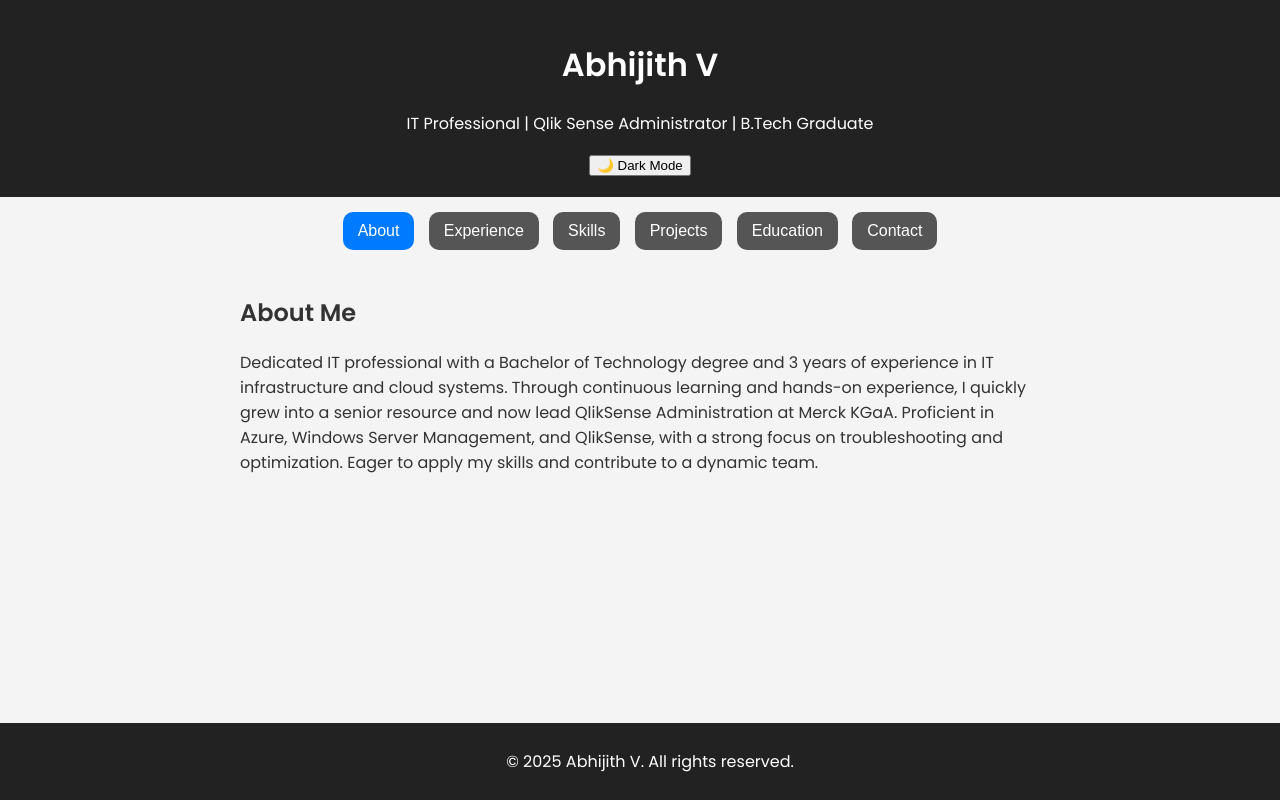
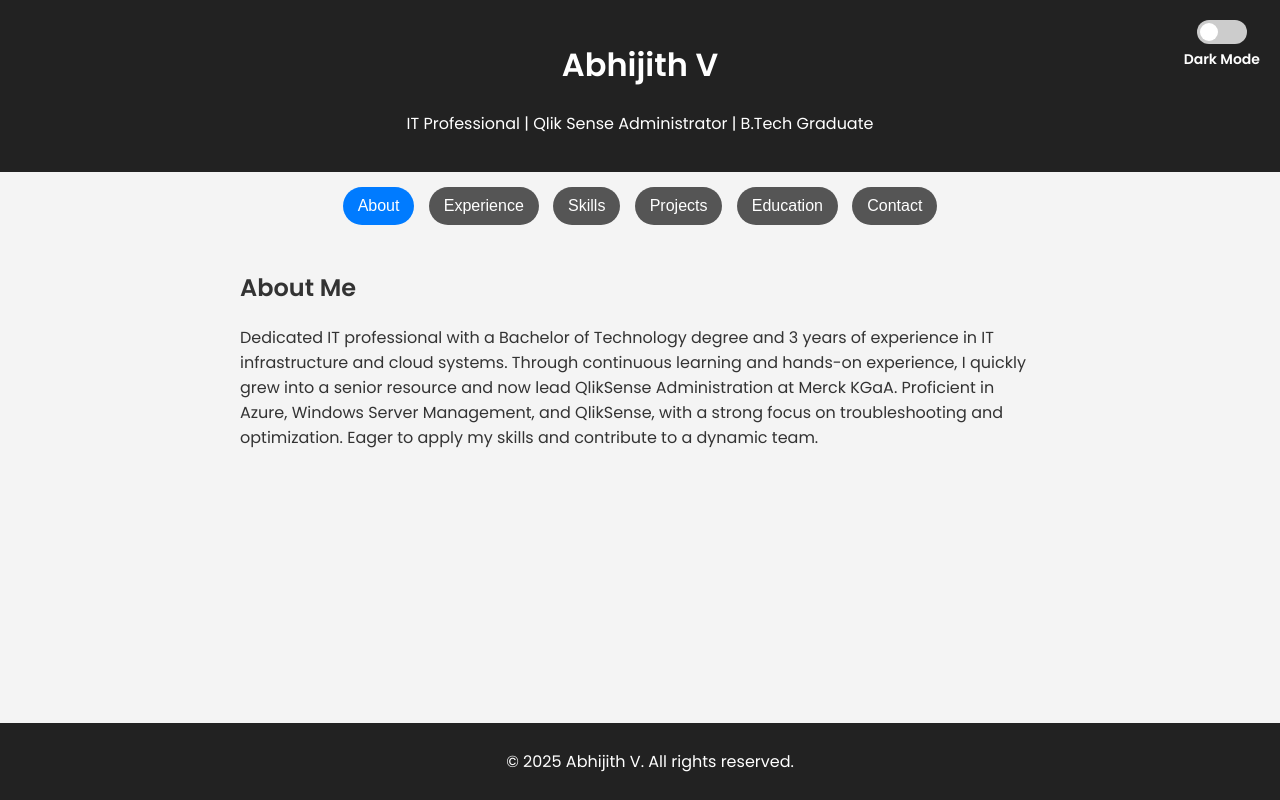
Before and after one commit to juzkiddin/personal-website, a plain HTML site: page index.html in a window 1280 px wide. Drawn offline with Linux system fonts and the light colour scheme.

Commit message:
Smoothening of site and dark mode toggle

```diff
--- a/index.html
+++ b/index.html
@@ -15,8 +15,16 @@
     <header>
         <h1>Abhijith V</h1>
         <p>IT Professional | Qlik Sense Administrator | B.Tech Graduate</p>
-        <button id="dark-mode-toggle">🌙 Dark Mode</button>
     </header>
+
+    <!-- Dark Mode Toggle Switch -->
+    <div class="switch-container">
+        <label class="switch">
+            <input type="checkbox" id="dark-mode-toggle">
+            <span class="slider"></span>
+        </label>
+        <span class="switch-text">Dark Mode</span>
+    </div>
 
     <nav>
         <button class="tab-button active" data-tab="about">About</button>
--- a/script.js
+++ b/script.js
@@ -1,17 +1,32 @@
 document.addEventListener("DOMContentLoaded", function() {
     const tabButtons = document.querySelectorAll(".tab-button");
     const contentArea = document.getElementById("content");
+    const darkModeToggle = document.getElementById("dark-mode-toggle");
 
     function loadSection(section) {
+        const contentArea = document.getElementById("content"); // Ensure this matches your actual content container
+
+        // Apply fade-out effect
+        contentArea.style.opacity = "0";
+
+        // Wait for fade-out to complete before loading new content
+        setTimeout(() => {
             fetch(`sections/${section}.html`)
                 .then(response => response.text())
                 .then(data => {
                     contentArea.innerHTML = data;
+
+                    // Apply fade-in effect after updating content
+                    contentArea.style.opacity = "1";
                 })
                 .catch(error => {
                     contentArea.innerHTML = "<p>Failed to load content.</p>";
                     console.error("Error loading section:", error);
+
+                    // Make sure it fades in even on error
+                    contentArea.style.opacity = "1";
                 });
+        }, 300); // This timeout should match the CSS transition time
     }
 
     // Initial load
@@ -26,8 +41,18 @@ document.addEventListener("DOMContentLoaded", function() {
     });
 
     // Dark Mode Toggle
-    const darkModeToggle = document.getElementById("dark-mode-toggle");
-    darkModeToggle.addEventListener("click", () => {
+    if (localStorage.getItem("darkMode") === "enabled") {
+        document.body.classList.add("dark-mode");
+        darkModeToggle.checked = true;
+    }
+
+    darkModeToggle.addEventListener("change", () => {
         document.body.classList.toggle("dark-mode");
+
+        if (document.body.classList.contains("dark-mode")) {
+            localStorage.setItem("darkMode", "enabled");
+        } else {
+            localStorage.setItem("darkMode", "disabled");
+        }
     });
 });
--- a/styles.css
+++ b/styles.css
@@ -6,6 +6,7 @@ body {
     color: #333;
     margin: 0;
     padding: 0;
+    transition: background-color 0.5s ease-in-out, color 0.5s ease-in-out;
 }
 
 header {
@@ -33,7 +34,12 @@ nav {
     margin: 5px;
     cursor: pointer;
     font-size: 16px;
-    border-radius: 10px;
+    border-radius: 22px; /* Rounded corners */
+    transition: background 0.3s;
+}
+
+.tab-button:hover {
+    background: #777;
 }
 
 .tab-button.active {
@@ -99,7 +105,7 @@ html {
 /* Dark Mode */
 .dark-mode {
     background-color: #222;
-    color: #fff;
+    color: white;
 }
 
 footer {
@@ -112,3 +118,71 @@ footer {
     width: 100%;
     bottom: 0;
 }
+
+.switch {
+    position: relative;
+    display: inline-block;
+    width: 50px;
+    height: 24px;
+}
+
+.switch input {
+    opacity: 0;
+    width: 0;
+    height: 0;
+}
+
+.slider {
+    position: absolute;
+    cursor: pointer;
+    top: 0;
+    left: 0;
+    right: 0;
+    bottom: 0;
+    background-color: #ccc;
+    transition: 0.4s;
+    border-radius: 24px;
+}
+
+.slider:before {
+    position: absolute;
+    content: "";
+    height: 18px;
+    width: 18px;
+    left: 3px;
+    bottom: 3px;
+    background-color: white;
+    transition: 0.4s;
+    border-radius: 50%;
+}
+
+input:checked + .slider {
+    background-color: #007bff;
+}
+
+input:checked + .slider:before {
+    transform: translateX(26px);
+}
+
+.switch-text {
+    white-space: nowrap;
+}
+/* Dark Mode Toggle Container */
+.switch-container {
+    position: fixed;
+    top: 20px;
+    right: 20px;
+    display: flex;
+    flex-direction: column; /* Stack items vertically */
+    align-items: center;
+    gap: 5px; /* Space between switch and text */
+    font-size: 14px;
+    font-weight: bold;
+    color: white;
+    text-align: center;
+}
+
+#content {
+    transition: opacity 0.3s ease-in-out; /* Smooth fade effect */
+    opacity: 1; /* Default state */
+}
```
Lines whose indentation alone changed are shown as unchanged.
